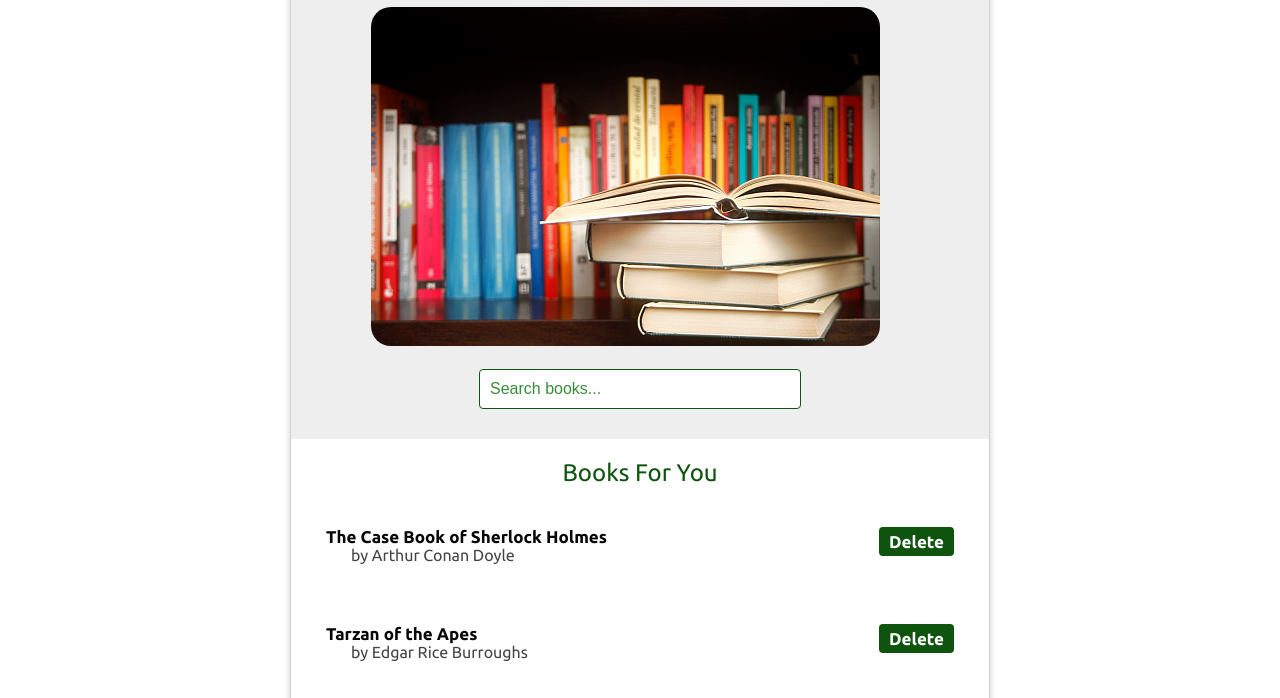
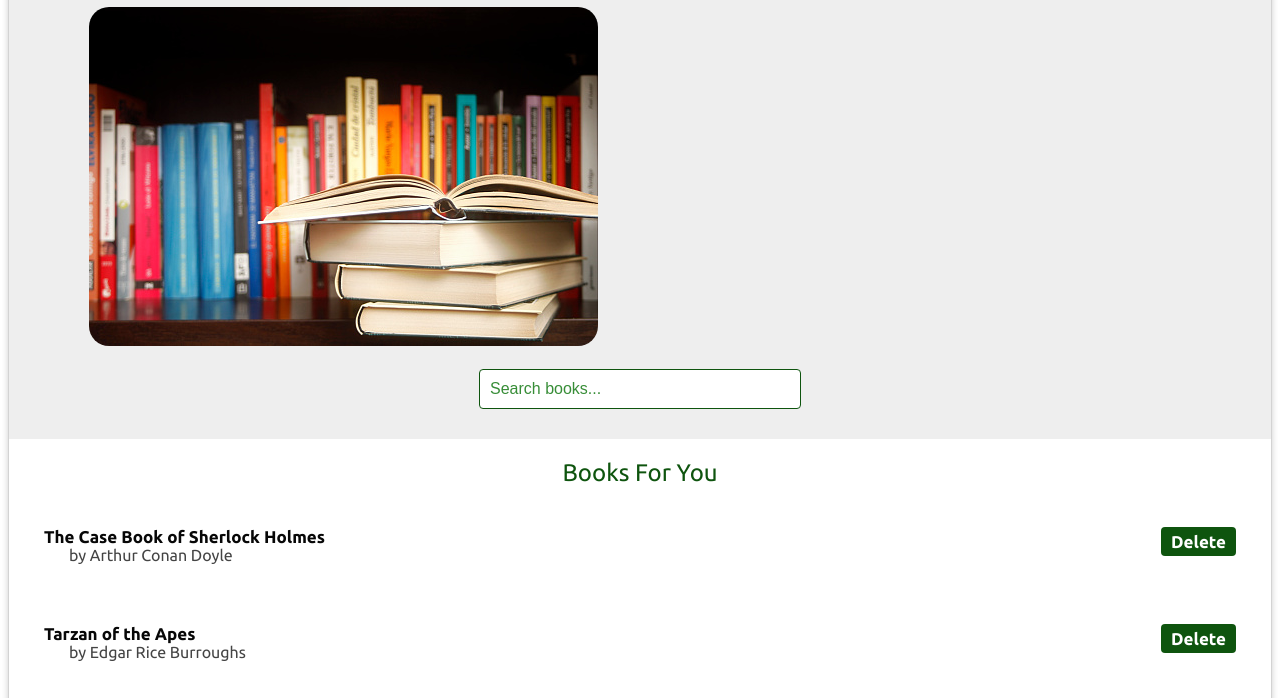
Before and after one commit to NBru-cee/EpicTopia, a plain HTML site: page index.html in a window 1280 px wide. Shown: the part 129-827 px from the top of the page. Drawn offline with Linux system fonts and the light colour scheme.

Commit message:
changed window size

```diff
--- a/books.css
+++ b/books.css
@@ -12,7 +12,7 @@ h2 {
 }
 
 #wrapper {
-     max-width: 700px;
+   min-width: 500px;
    margin: 20px auto;
    border-radius: 6px;
    box-shadow: 0px 1px 6px rgba(0, 0, 0, 0.2);
```
Lines whose indentation alone changed are shown as unchanged.
